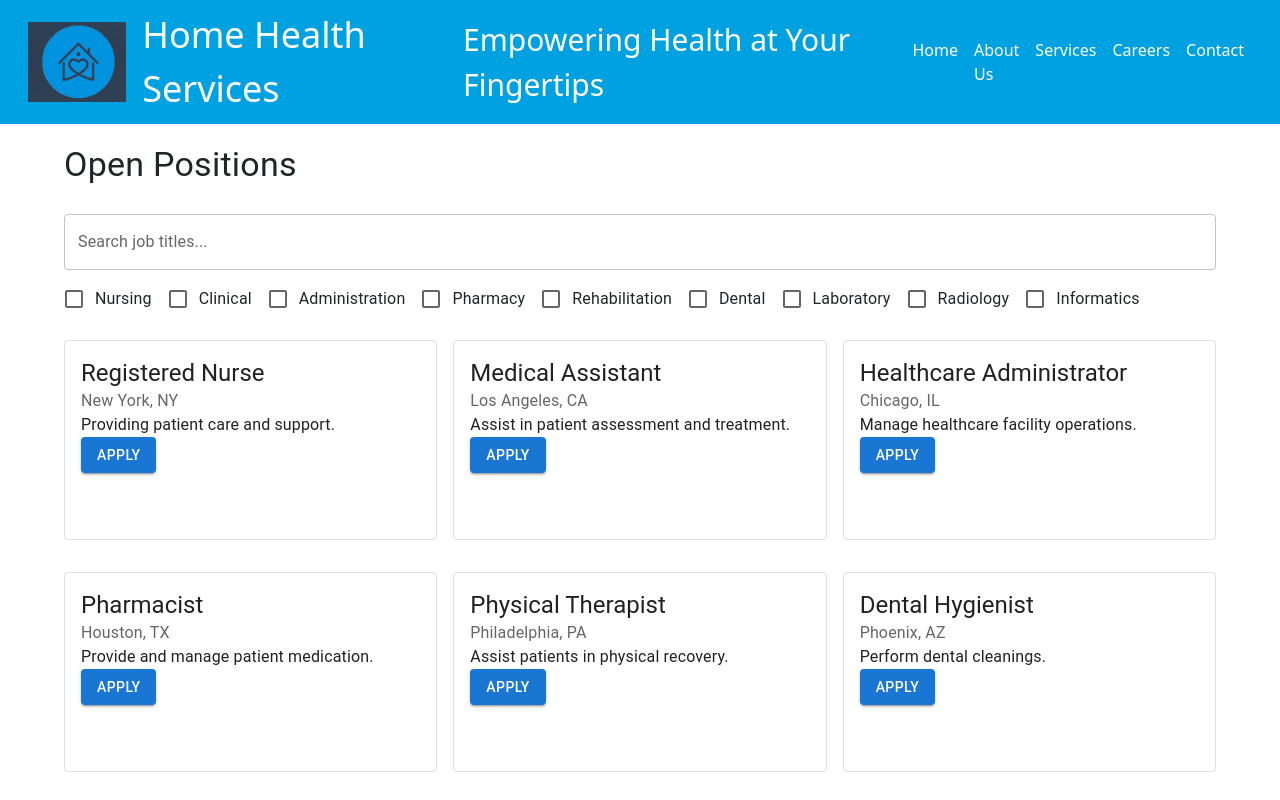
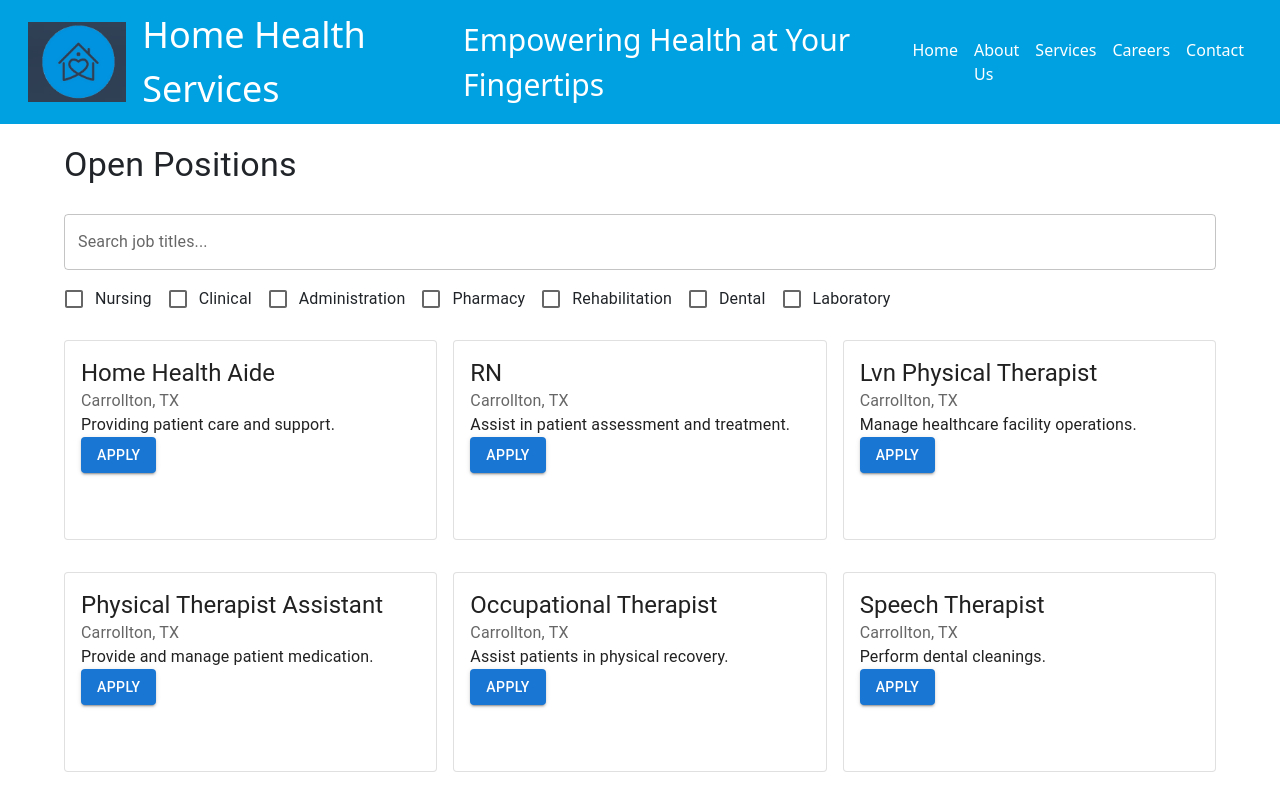
Before and after one commit to saichaturvedula1/HealthCareWebsite, a React (Create React App) app: page /careers in a window 1280 px wide. Shown: the top 800 px of the page. Built offline with nearby package versions, Linux system fonts and the light colour scheme.

Commit message:
footer and career page changes

```diff
--- a/src/components/Careers/Careers.jsx
+++ b/src/components/Careers/Careers.jsx
@@ -9,66 +9,52 @@ import './Careers.css';
 const jobs = [
   {
     "id": "1",
-    "title": "Registered Nurse",
-    "location": "New York, NY",
+    "title": "Home Health Aide",
+    "location": "Carrollton, TX",
     "category": "Nursing",
     "description": "Providing patient care and support."
   },
   {
     "id": "2",
-    "title": "Medical Assistant",
-    "location": "Los Angeles, CA",
+    "title": "RN",
+    "location": "Carrollton, TX",
     "category": "Clinical",
     "description": "Assist in patient assessment and treatment."
   },
   {
     "id": "3",
-    "title": "Healthcare Administrator",
-    "location": "Chicago, IL",
+    "title": "Lvn Physical Therapist",
+    "location": "Carrollton, TX",
     "category": "Administration",
     "description": "Manage healthcare facility operations."
   },
   {
     "id": "4",
-    "title": "Pharmacist",
-    "location": "Houston, TX",
+    "title": "Physical Therapist Assistant",
+    "location": "Carrollton, TX",
     "category": "Pharmacy",
     "description": "Provide and manage patient medication."
   },
   {
     "id": "5",
-    "title": "Physical Therapist",
-    "location": "Philadelphia, PA",
+    "title": "Occupational Therapist",
+    "location": "Carrollton, TX",
     "category": "Rehabilitation",
     "description": "Assist patients in physical recovery."
   },
   {
     "id": "6",
-    "title": "Dental Hygienist",
-    "location": "Phoenix, AZ",
+    "title": "Speech Therapist",
+    "location": "Carrollton, TX",
     "category": "Dental",
     "description": "Perform dental cleanings."
   },
   {
     "id": "7",
-    "title": "Clinical Laboratory Technician",
-    "location": "San Antonio, TX",
+    "title": "Medical Social Worker",
+    "location": "Carrollton, TX",
     "category": "Laboratory",
     "description": "Conduct tests and provide lab results."
-  },
-  {
-    "id": "8",
-    "title": "Radiologic Technologist",
-    "location": "San Diego, CA",
-    "category": "Radiology",
-    "description": "Perform diagnostic imaging examinations."
-  },
-  {
-    "id": "9",
-    "title": "Health Information Technician",
-    "location": "Dallas, TX",
-    "category": "Informatics",
-    "description": "Manage patient health information."
   }
 ]
 
--- a/src/components/Footer/Footer.jsx
+++ b/src/components/Footer/Footer.jsx
@@ -5,7 +5,8 @@ import { faFacebookF, faTwitter, faInstagram, faLinkedin } from '@fortawesome/fr
 
 const Footer = () => {
 
-
+ const phoneNum = "972-264-2737";
+ const faxNum = "972-666-0507";
 
   return (
     <footer className="text-center text-lg-start bgtxtcolor">
@@ -45,8 +46,8 @@ const Footer = () => {
       <div className="row mt-4 contact-information">
           <div className="col-md-6">
             <h5 className="bgtxtcolor">Contact Us</h5>
-            <p>Phone: <a href={`tel:${9722642737}`} style={{ color: 'white'}}> {9722642737}</a></p>
-            <p>Fax: <a href={`tel:${9726660507}`} style={{ color: 'white'}}> {9726660507}</a></p>
+            <p>Phone: <a href={`tel:${phoneNum}`} style={{ color: 'white'}}> {phoneNum}</a></p>
+            <p>Fax: <a href={`tel:${faxNum}`} style={{ color: 'white'}}> {faxNum}</a></p>
           </div>
         </div>
 
```
